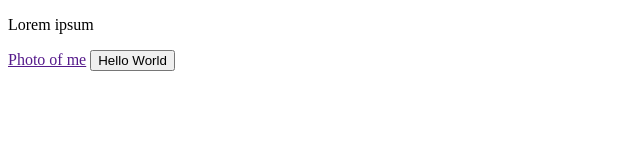
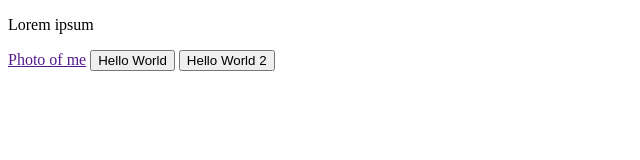
Before and after one commit to darekkozyra/GitLearn, a website: page index.html in a window 1280 px wide. Shown: the whole page, without its empty margins (0-640 px from the left). Drawn offline with Linux system fonts and the light colour scheme.

Commit message:
Second button added to develop

```diff
--- a/index.html
+++ b/index.html
@@ -10,5 +10,6 @@
     <p>Lorem ipsum</p>
     <a href="">Photo of me</a>
     <button>Hello World</button>
+    <button>Hello World 2</button>
 </body>
 </html>
```
